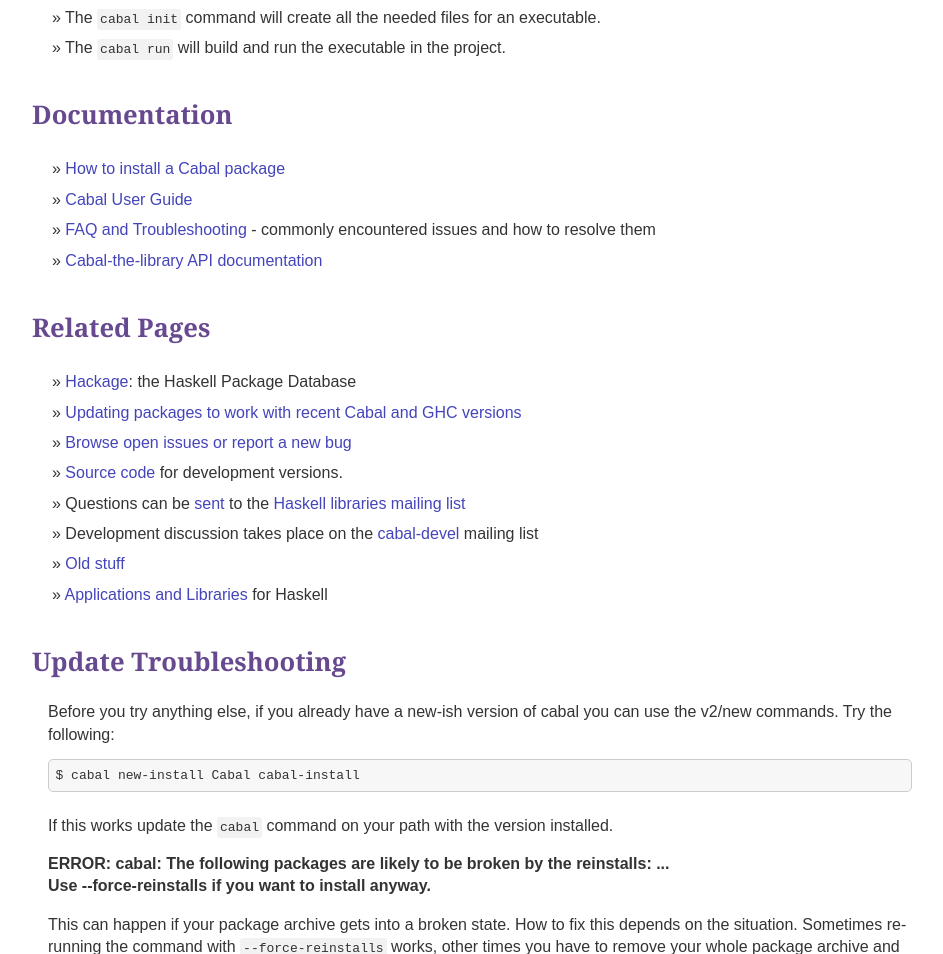
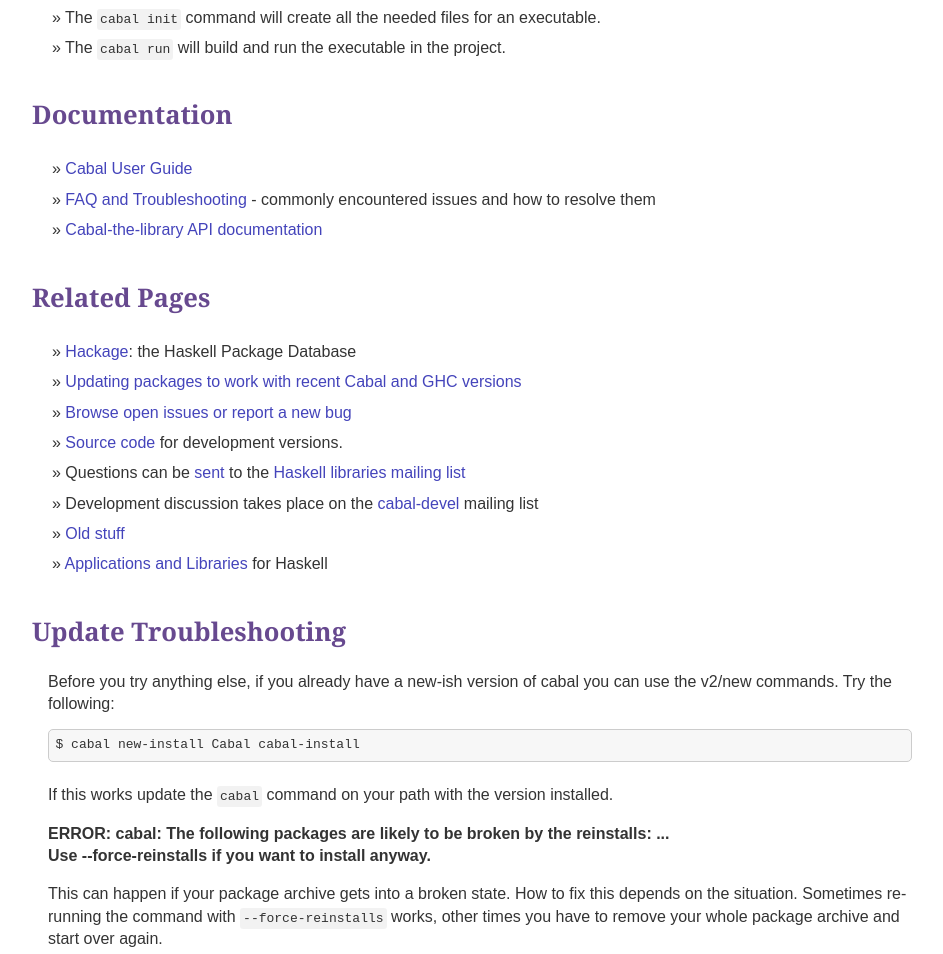
Before and after one commit to haskell/cabal-website, a plain HTML site: page index.html in a window 1280 px wide. Shown: the part 1144-2098 px from the top of the page, without its empty margins (168-1111 px from the left). Drawn offline with Linux system fonts and the light colour scheme.

Commit message:
Remove link to severely outdated Haskell Wiki page

```diff
--- a/index.html
+++ b/index.html
@@ -86,7 +86,6 @@
 
     <h2>Documentation</h2>
     <ul>
-      <li><a href="http://haskell.org/haskellwiki/Cabal/How_to_install_a_Cabal_package">How to install a Cabal package</a></li>
       <li><a href="https://cabal.readthedocs.io">Cabal User Guide</a></li>
       <li><a href="FAQ.html">FAQ and Troubleshooting</a> - commonly encountered issues and how to resolve them</li>
       <li><a href="release/cabal-latest/doc/API/Cabal/">Cabal-the-library API documentation</a></li>
```
